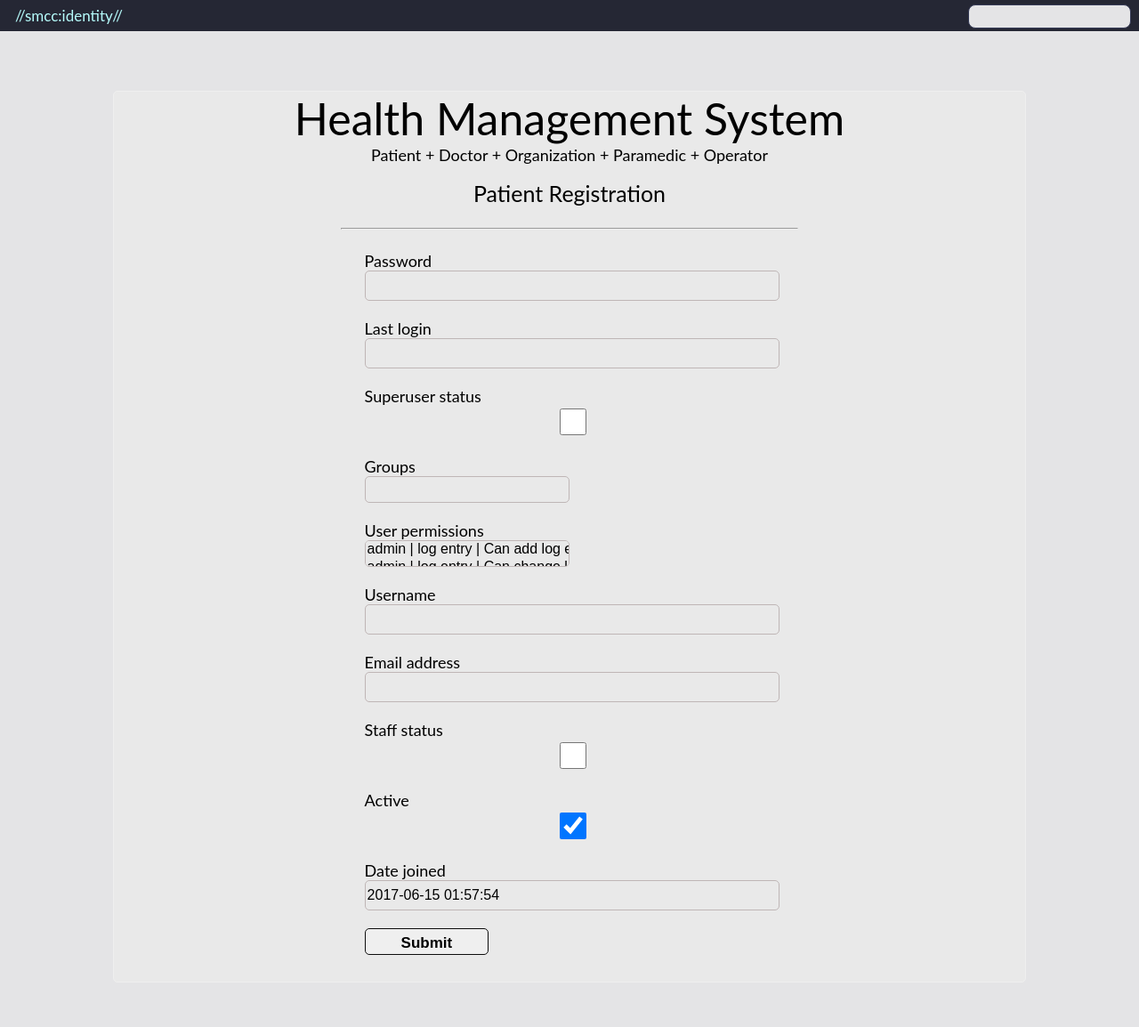
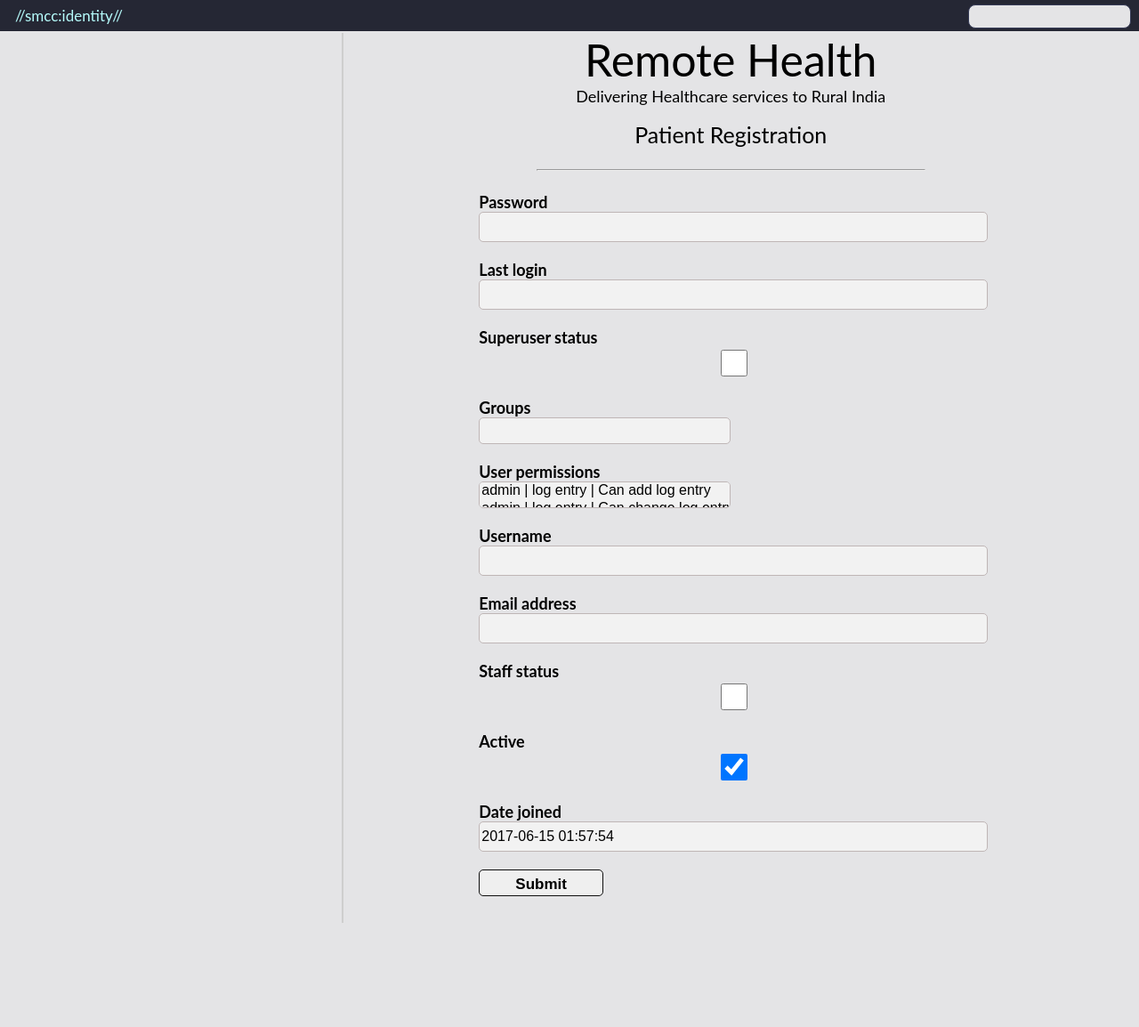
Before and after one commit to neel/hsys, a Django app: template identity/templates/registration/registration_form.html in a window 1280 px wide. Shown: the whole page at 89% size. After the commit the page ends 1037 px from the top, so only its background shows below. Run offline with Django 3.2, Linux system fonts and the light colour scheme; the template is opened without the code that fills it: values that come from a table or form of the project are taken from there, others are empty; data comes from the database, SQL or seed files in the repository; some libraries are stand-ins or nearby versions.

Commit message:
- beautifying registration page

```diff
--- a/identity/static/css/registration.css
+++ b/identity/static/css/registration.css
@@ -1,5 +1,8 @@
 .main{
     position: relative;
+}
+label{
+    font-weight: bold;
 }
 .left-panel{
     width: 30%;
@@ -11,26 +14,28 @@
     border-right: 3px solid #e9e9e9;
 }
 .content{
-    width: 100%;
+    width: 68%;
     position: relative;
     float: left;
-    height: 100%;
-    min-height: 200px;
+    /* height: 100%; */
+    /* min-height: 200px; */
     font-size: 14px;
+    display: block;
+    border-left: 2px solid #cecece;
 }
 .banner{
-    border: 1px solid #efefef;
-    background-color: #e9e9e9;
-    -webkit-border-radius: 5px;
+    /* border: 1px solid #efefef; */
+    /* background-color: #e9e9e9; */
+    /* -webkit-border-radius: 5px; */
     -moz-border-radius: 5px;
     border-radius: 5px;
-    margin-top: 65px;
+    /* margin-top: 65px; */
     position: relative;
     display: block;
-    width: 80%;
-    margin-left: auto;
-    margin-right: auto;
-    margin-bottom: 50px;
+    /* width: 80%; */
+    /* margin-left: auto; */
+    /* margin-right: auto; */
+    /* margin-bottom: 50px; */
 }
 .banner .slogan{
     font-size: 50px;
@@ -42,18 +47,16 @@
 }
 .login{
     margin: 0 auto;
-    width: 45%;
+    width: 65%;
     padding-bottom: 30px;
 }
-.fieldWrapper
-{
+.fieldWrapper{
     font-size: 18px;
     padding-bottom: 20px;
 }
-.fieldWrapper input
-{
+.fieldWrapper input{
     border: 1px solid #bfb6b6;
-    background-color: #e9e9e9;
+    background-color: #f2f2f2;
     width: 100%;
     height: 30px;
     font-size: 16px;
@@ -61,10 +64,9 @@
     -moz-border-radius: 5px;
     border-radius: 5px;
 }
-.fieldWrapper select
-{
+.fieldWrapper select{
     border: 1px solid #bfb6b6;
-    background-color: #e9e9e9;
+    background-color: #f2f2f2;
     font-size: 16px;
      -webkit-border-radius: 5px;
     -moz-border-radius: 5px;
@@ -72,8 +74,7 @@
     height: 30px;
     width: 50%;
 }
-.reg-submit
-{
+.reg-submit{
     font-size: 17px;
     font-weight: bold;
     padding: 6px 40px 2px 40px;
@@ -82,15 +83,21 @@
     border-radius: 5px;
     border: 1px solid #0e0e0e;
 }
-.errorlist
-{
+.errorlist{
     padding-left: 20px;
     padding-top: 5px;
     margin: 0px;
     font-size: 14px;
     color: red;
 }
-.errorlist li
-{
+.errorlist li{
     list-style: none;
 }
+
+.sidebar{
+    width: 30%;
+    height: 200px;
+    position: relative;
+    display: block;
+    float: left;
+}
--- a/identity/templates/registration/registration_form.html
+++ b/identity/templates/registration/registration_form.html
@@ -42,11 +42,13 @@
             <div class="map"></div>
         </div>
         <div class="main" id="main">
+            <div class="sidebar">
 
+            </div>
             <div class="content">
                 <div class="banner">
-                    <div class="slogan">Health Management System</div>
-                    <div class="fastgan">Patient + Doctor + Organization + Paramedic + Operator</div>
+                    <div class="slogan">Remote Health</div>
+                    <div class="fastgan">Delivering Healthcare services to Rural India</div>
                     <br/>
 
                     <div class="fastgan" style="font-size: 25px;">Patient Registration</div>
```
